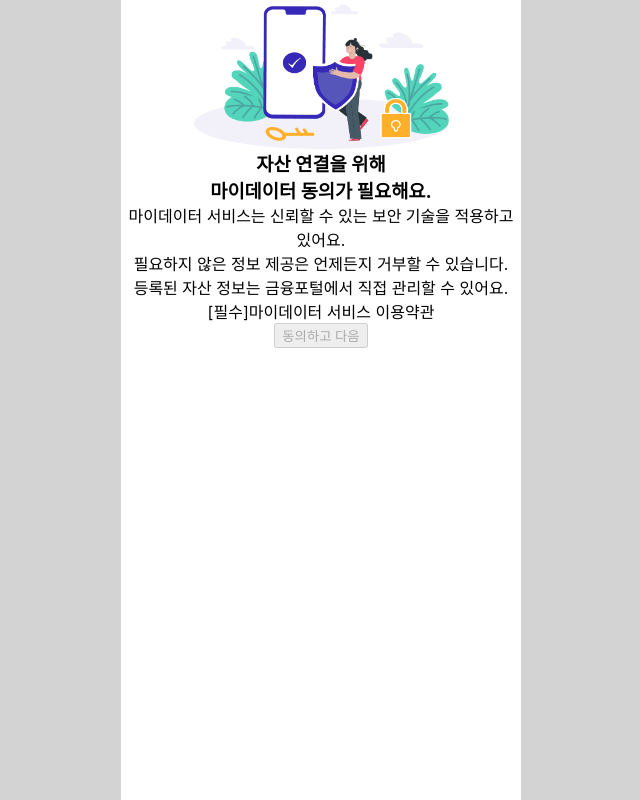
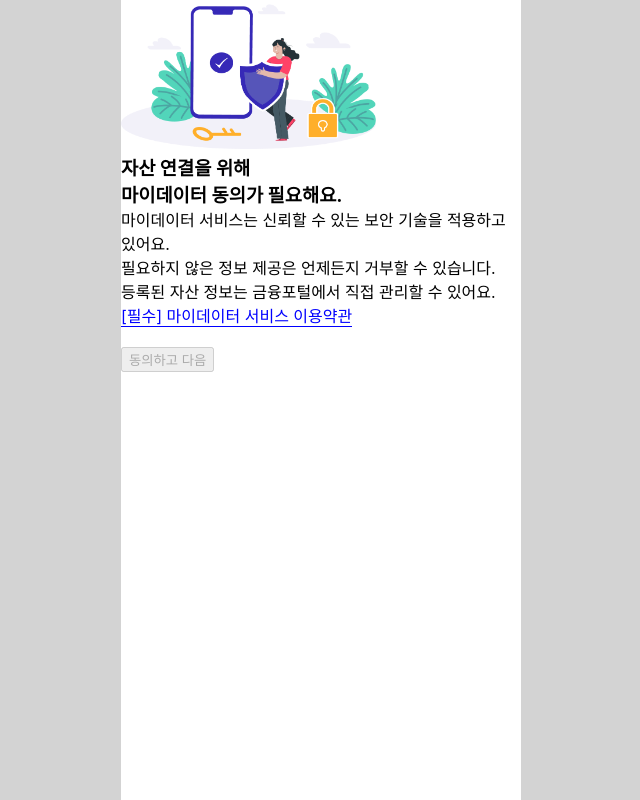
Before and after one commit to inthhh/bufl_fe, a React (Create React App) app: page /sign/agreement in a window 1280 px wide. Shown: the whole page, without its empty margins (319-959 px from the left). Built offline with nearby package versions, Linux system fonts and the light colour scheme.

Commit message:
feat: 밑줄 스타일 적용을 위한 border-bottom 추가

```diff
--- a/src/SignOn/pages/AgreementPage.tsx
+++ b/src/SignOn/pages/AgreementPage.tsx
@@ -11,7 +11,7 @@ function AgreementPage() {
   return (
     <div>
       {!isAgreementOpen ? (
-        <div className="center">
+        <div>
           <img src={AgreeImg} width="255px" alt="agree" />
           <h3>
             자산 연결을 위해
@@ -25,9 +25,14 @@ function AgreementPage() {
             <br />
             등록된 자산 정보는 금융포털에서 직접 관리할 수 있어요.
           </p>
-          <span onClick={() => setIsAgreementOpen(true)}>
-            [필수]마이데이터 서비스 이용약관
+          <span
+            onClick={() => setIsAgreementOpen(true)}
+            style={{ cursor: "pointer" , color:"blue", borderBottom: "1px solid blue" }}
+          >
+            [필수] 마이데이터 서비스 이용약관
           </span>
+          <br />
+          <br />
           <button
             onClick={() => navigate("/sign/salary-info")}
             disabled={!isAgreed}
```
